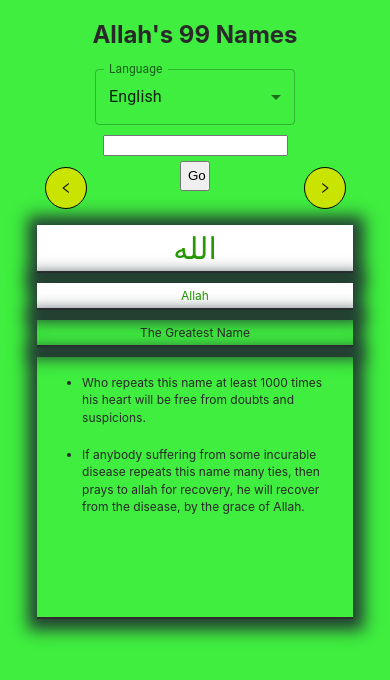
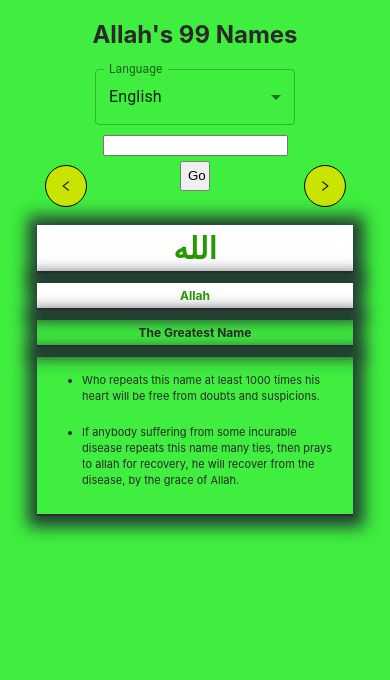
Before and after one commit to Muad1105/Allah99Names, a React (Create React App) app: page / in a window 390 px wide. Shown: the top 680 px of the page. Built offline with nearby package versions, Linux system fonts and the light colour scheme.

Commit message:
back and next arrow style

```diff
--- a/src/App.css
+++ b/src/App.css
@@ -3,11 +3,12 @@ body {
   height: 100%;
   margin: 0;
   padding: 0;
+  background-color: rgb(63, 238, 63);
+  position: relative;
 }
 
 .name-section-container {
-  background-color: rgb(63, 238, 63);
-  min-height: 100vh;
+  min-height: 100%;
   width: 100%;
   display: flex;
   flex-direction: column;
@@ -15,12 +16,12 @@ body {
   justify-content: center;
   /* font-size: calc(50% + 2vmin); */
   color: rgb(41, 41, 41);
-  position: relative;
+  /* position: relative; */
 }
 
 .name-container {
   width: 80vw;
-  height: 100vh;
+  height: inherit;
   position: relative;
   display: flex;
   flex-direction: column;
@@ -28,9 +29,8 @@ body {
   justify-content: center;
 }
 .gotoName {
-  position: absolute;
   top: 10px;
-  right: 0;
+  /* right: 0; */
   display: flex;
   justify-content: center;
 }
@@ -51,6 +51,12 @@ body {
   padding: 5px;
   box-shadow: 1px 1px 15px 10px rgba(32, 45, 49, 0.911);
   text-align: center;
+  font-weight: bold;
+}
+.description {
+  font-size: 11px;
+  font-weight: 400;
+  height: fit-content !important;
 }
 .allah-name-arabic {
   background-color: rgb(255, 255, 255);
@@ -80,7 +86,7 @@ body {
 .left-arrow,
 .right-arrow {
   position: absolute;
-  top: 30%;
+  top: 50%;
   cursor: pointer;
   border: 1px solid black;
   border-radius: 50%;
@@ -123,9 +129,6 @@ body {
     width: 100vw;
   }
   .gotoName {
-    position: absolute;
-    top: 10px;
-    right: 0;
     display: flex;
     flex-direction: column;
     justify-content: center;
@@ -145,24 +148,10 @@ body {
   }
   .left-arrow,
   .right-arrow {
-    border: 1px solid black;
-    border-radius: 50%;
-    background-color: rgb(201, 228, 0);
-    color: black;
-    height: 40px;
-    width: 40px;
-
-    display: flex;
-    justify-content: center;
-    align-items: center;
-    position: absolute;
-    top: 5%;
-    cursor: pointer;
-    width: 80px;
+    margin-top: 40px;
   }
   .right-arrow {
     right: 25px;
-    /* bottom: 50px; */
   }
 
   .left-arrow {
@@ -181,7 +170,6 @@ body {
   }
   .gotoName {
     position: absolute;
-    left: 0;
   }
 }
 
```
